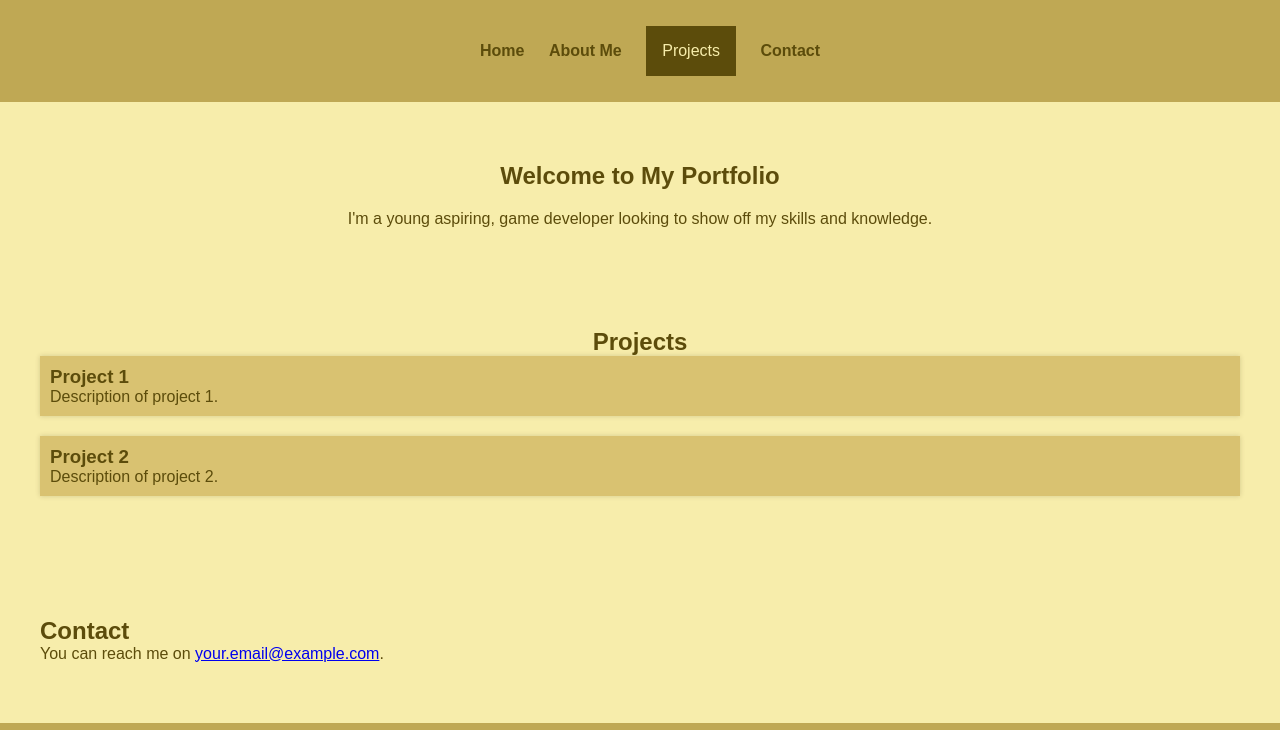
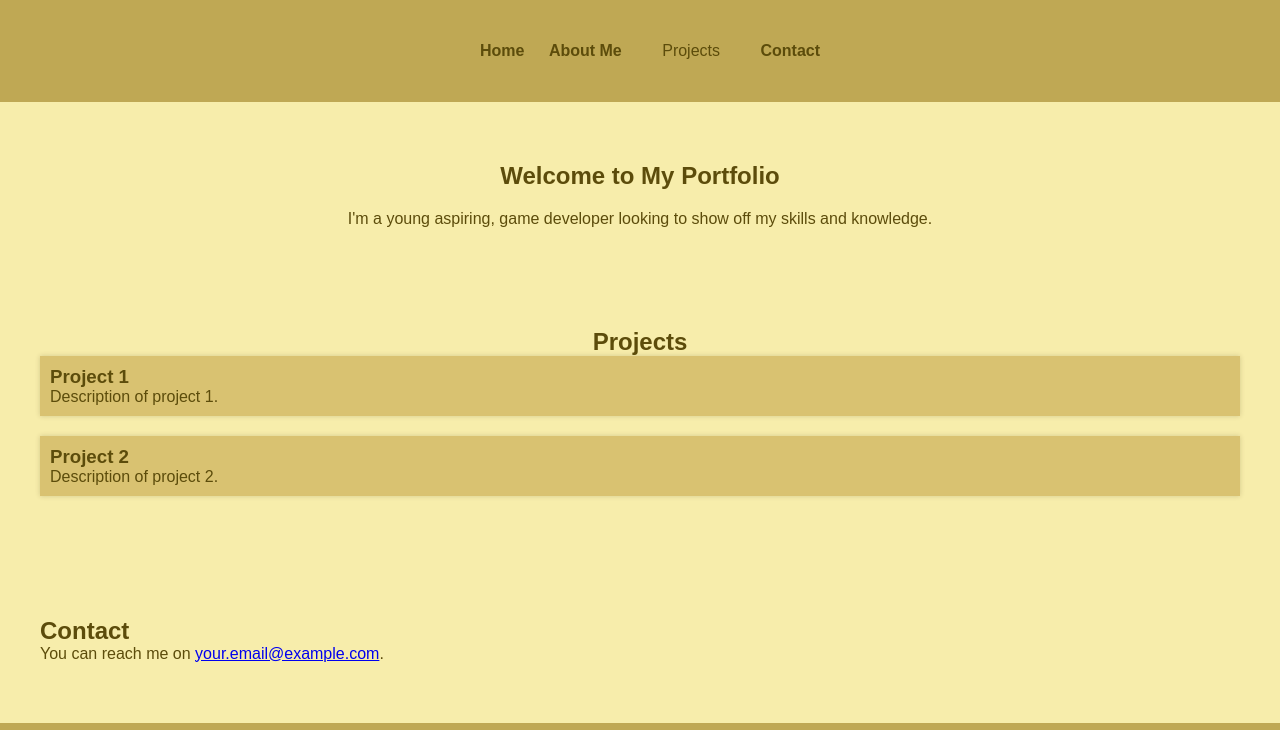
Before and after one commit to SoggyBread19/SoggyBread19.github.io, a plain HTML site: page index.html in a window 1280 px wide. Shown: the top 730 px of the page. Drawn offline with Linux system fonts and the light colour scheme.

Commit message:
lightmode update

```diff
--- a/style.css
+++ b/style.css
@@ -39,8 +39,8 @@ body {
 
 /* Dropdown Button */
 .dropbtn {
-    background-color: #5c4c0b;
-    color: #f7edab;
+    background-color: #bfa854;
+    color: #5c4c0b;
     padding: 16px;
     font-size: 16px;
     border: none;
@@ -71,7 +71,7 @@ body {
 
   .dropdown:hover .dropdown-content {display: block;}
 
-  .dropdown:hover .dropbtn {background-color: #4a3c01;}
+  .dropdown:hover .dropbtn {background-color: #b39837;}
 
 
 
```
